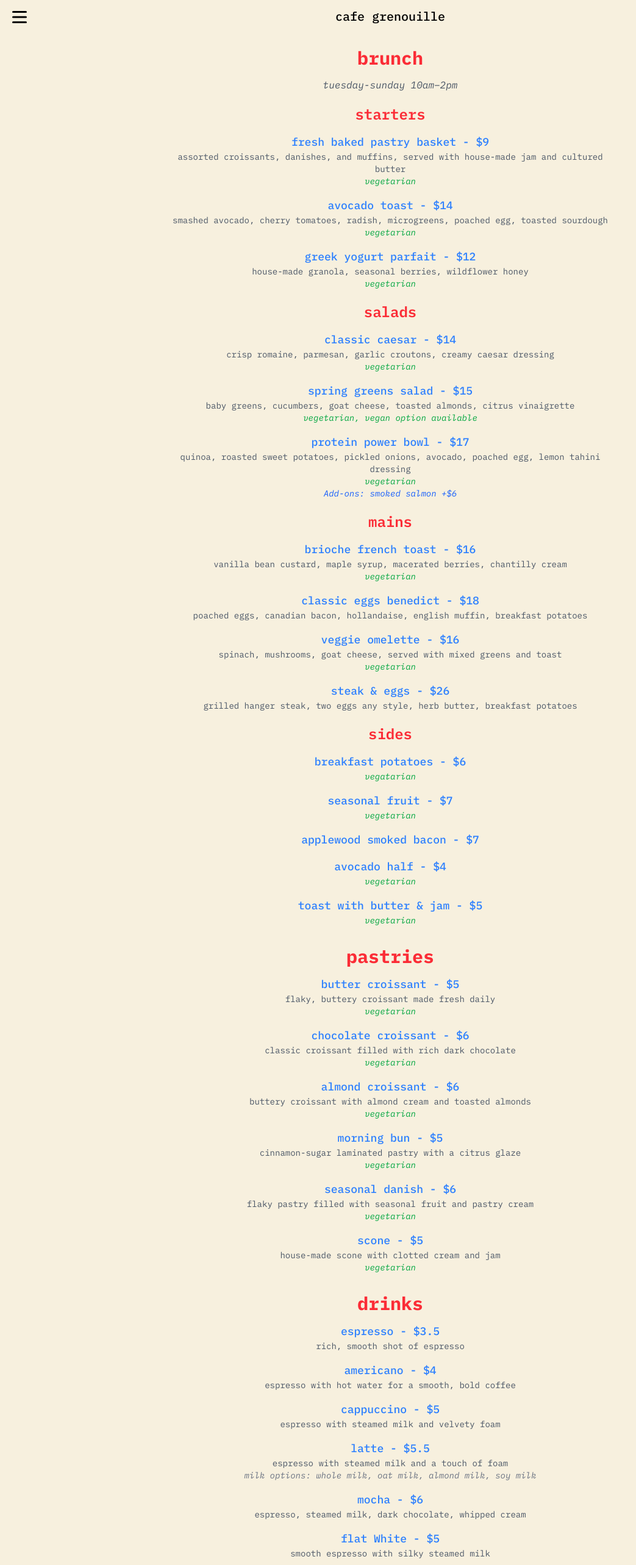
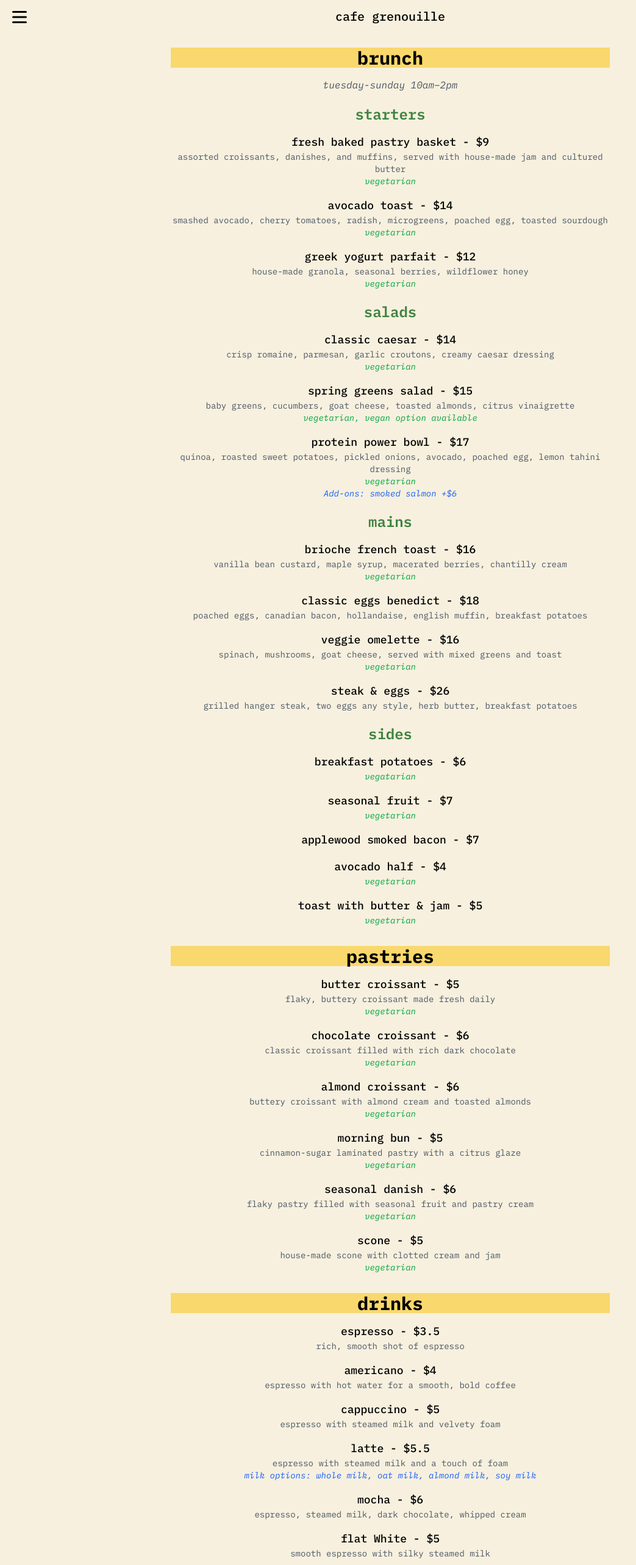
Before and after one commit to avallip443/cafe, a React (Vite) app: page /menu in a window 1280 px wide. Shown: the top 2566 px of the page at 61% size, without its empty margins (0-1043 px from the left). Built offline with nearby package versions, Linux system fonts and the light colour scheme.

Commit message:
update menu

```diff
--- a/src/pages/Menu.tsx
+++ b/src/pages/Menu.tsx
@@ -13,44 +13,44 @@ type MenuItem = {
 const Menu = () => {
   return (
     <div className="p-6 max-w-3xl mx-auto">
-      <h1 className="text-3xl font-bold mb-4 text-red-500">brunch</h1>
+      <h1 className="text-3xl font-bold mb-4 bg-(--yellow) text-black">brunch</h1>
       {MenuList.brunch.map((section, index) => (
         <div key={index}>
           <p className="italic text-gray-600 mb-2">{section.times}</p>
 
-          <h2 className="text-2xl font-semibold mt-5 text-red-500">starters</h2>
+          <h2 className="text-2xl font-semibold mt-5 text-(--green-accent)">starters</h2>
           {section.starters.map((item, idx) => (
             <MenuItemCard key={idx} item={item} />
           ))}
 
-          <h2 className="text-2xl font-semibold mt-5 text-red-500">salads</h2>
+          <h2 className="text-2xl font-semibold mt-5 text-(--green-accent)">salads</h2>
           {section.salads.map((item, idx) => (
             <MenuItemCard key={idx} item={item} />
           ))}
 
-          <h2 className="text-2xl font-semibold mt-5 text-red-500">mains</h2>
+          <h2 className="text-2xl font-semibold mt-5 text-(--green-accent)">mains</h2>
           {section.mains.map((item, idx) => (
             <MenuItemCard key={idx} item={item} />
           ))}
 
-          <h2 className="text-2xl font-semibold mt-5 text-red-500">sides</h2>
+          <h2 className="text-2xl font-semibold mt-5 text-(--green-accent)">sides</h2>
           {section.sides.map((item, idx) => (
             <MenuItemCard key={idx} item={item} />
           ))}
         </div>
       ))}
 
-      <h1 className="text-3xl font-bold mt-8 text-red-500">pastries</h1>
+      <h1 className="text-3xl font-bold mt-8 bg-(--yellow) text-black">pastries</h1>
       {MenuList.pastries.map((item, idx) => (
         <MenuItemCard key={idx} item={item} />
       ))}
 
-      <h1 className="text-3xl font-bold mt-8 text-red-500">drinks</h1>
+      <h1 className="text-3xl font-bold mt-8 bg-(--yellow) text-black">drinks</h1>
       {MenuList.drinks.map((item, idx) => (
         <MenuItemCard key={idx} item={item} />
       ))}
 
-      <h1 className="text-3xl font-bold mt-8 text-red-500">weekly specials</h1>
+      <h1 className="text-3xl font-bold mt-8 bg-(--yellow) text-black">weekly specials</h1>
       <p className="text-gray-600 text-sm mt-4">please visit us to find out about your weekly special - a new pastry or drink!</p>
     </div>
   );
@@ -58,11 +58,11 @@ const Menu = () => {
 
 const MenuItemCard = ({ item }: { item: MenuItem }) => (
   <div className="pt-2">
-    <h3 className="text-lg font-medium text-blue-500 mt-2">{item.name} - ${item.price}</h3>
+    <h3 className="text-lg font-medium text-black mt-2">{item.name} - ${item.price}</h3>
     <p className="text-gray-600 text-sm">{item.description}</p>
     {item.diet && <p className="text-sm italic text-green-600">{item.diet}</p>}
     {item.milk_options && (
-      <p className="text-sm italic text-gray-500">
+      <p className="text-sm italic text-blue-600">
         milk options: {item.milk_options.join(", ")}
       </p>
     )}
```
